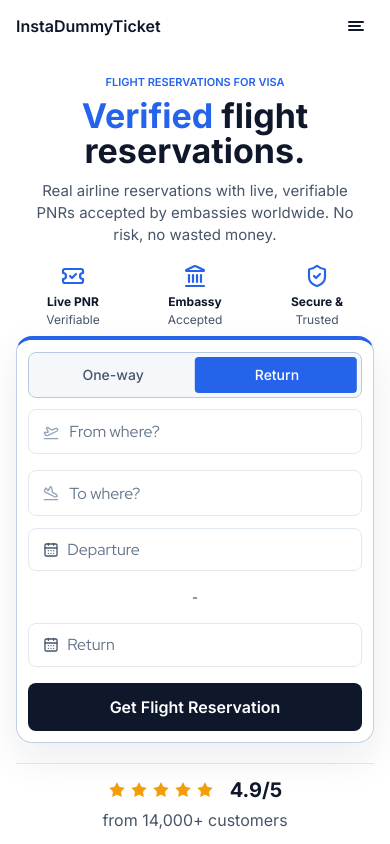
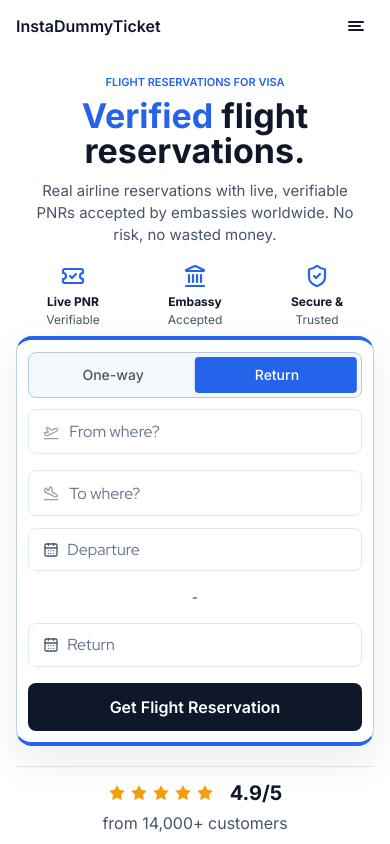
Before and after one commit to adi-makes/instaDummyTicket-redesign, a Next.js app in the folder apps/web/: page /en in a window 390 px wide. Shown: the top 844 px of the page. Built offline with nearby package versions, Linux system fonts and the light colour scheme.

Commit message:
booking form border update

```diff
--- a/apps/web/src/app/globals.css
+++ b/apps/web/src/app/globals.css
@@ -543,6 +543,7 @@ textarea {
     position: relative;
     border: 1px solid var(--color-card-premium-border);
     border-top: 4px solid var(--color-accent);
+    border-bottom: 4px solid var(--color-accent);
     border-radius: var(--radius-form-card);
     background: var(--color-surface);
     box-shadow: 0 16px 40px rgba(15, 23, 42, 0.06);
@@ -2457,6 +2458,7 @@ html[data-scroll-reveal-ready="true"] [data-scroll-reveal].is-revealed > * {
     overflow: hidden !important;
     border: 1px solid #bfd0e7;
     border-top: 4px solid var(--color-accent);
+    border-bottom: 4px solid var(--color-accent);
     border-radius: var(--radius-form-card);
     background: var(--color-surface);
     box-sizing: border-box;
```
